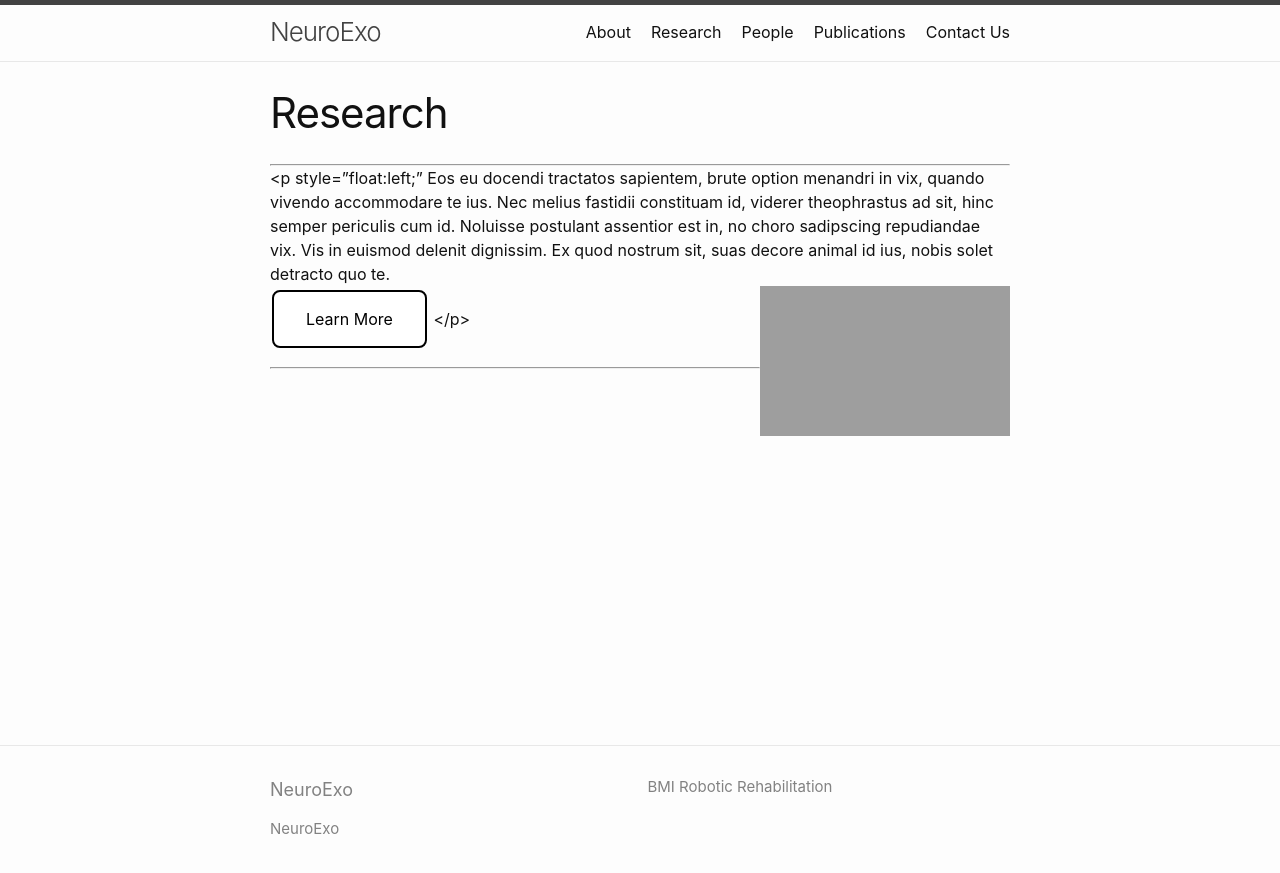
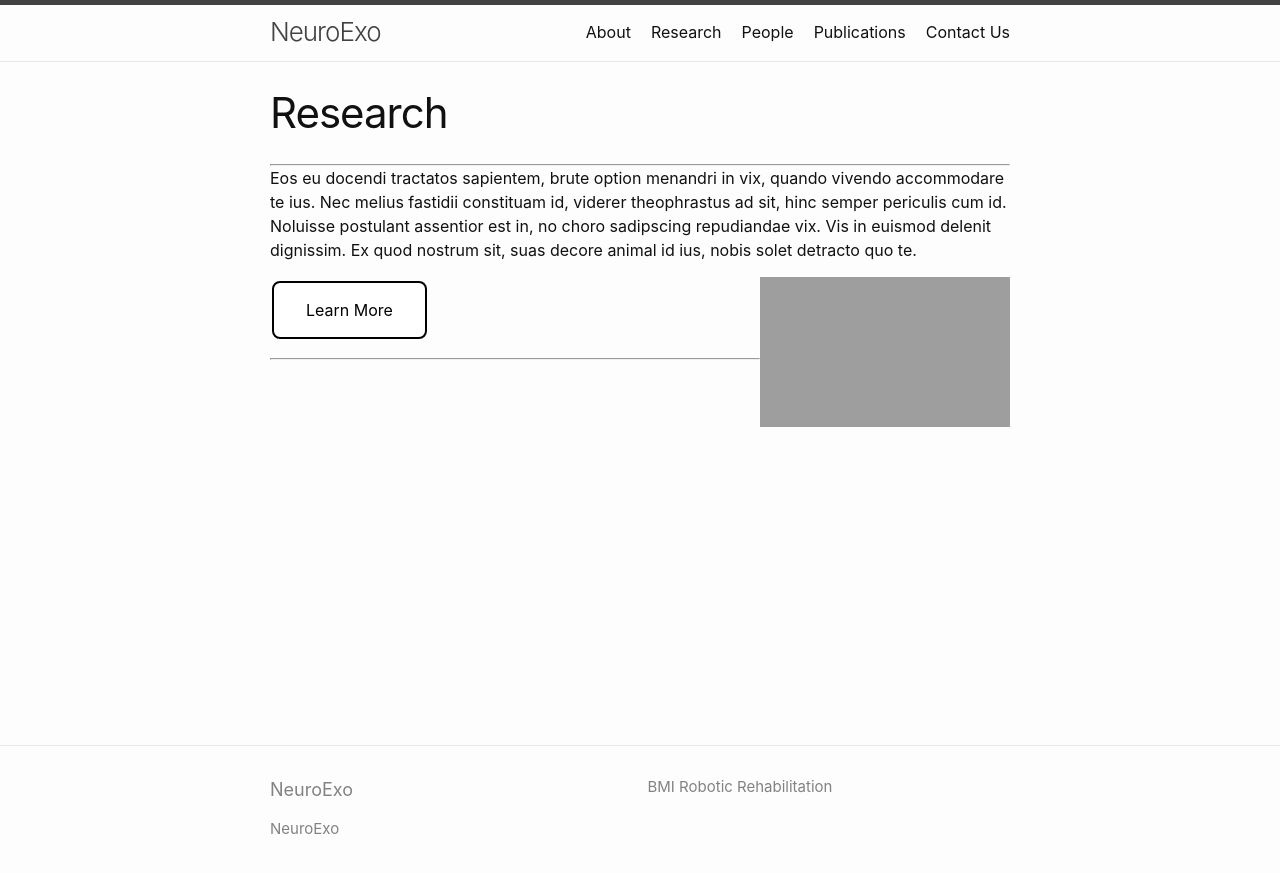
Before and after one commit to arcraik/neuroexo-website, a Jekyll site: the page built from research.md, in a window 1280 px wide. Shown: the top 873 px of the page. Built offline with Jekyll 4.4.1, drawn with Linux system fonts in a browser that asks for light colours; grey boxes are pictures that could not be loaded.

Commit message:
Update research.md

```diff
--- a/research.md
+++ b/research.md
@@ -3,9 +3,8 @@ layout: page
 title: Research
 ---
 <hr>
-<p style="float:left;" Eos eu docendi tractatos sapientem, brute option menandri in vix, quando vivendo accommodare te ius. Nec melius fastidii constituam id, viderer theophrastus ad sit, hinc semper periculis cum id. Noluisse postulant assentior est in, no choro sadipscing repudiandae vix. Vis in euismod delenit dignissim. Ex quod nostrum sit, suas decore animal id ius, nobis solet detracto quo te.
+<p style="float:left;"> Eos eu docendi tractatos sapientem, brute option menandri in vix, quando vivendo accommodare te ius. Nec melius fastidii constituam id, viderer theophrastus ad sit, hinc semper periculis cum id. Noluisse postulant assentior est in, no choro sadipscing repudiandae vix. Vis in euismod delenit dignissim. Ex quod nostrum sit, suas decore animal id ius, nobis solet detracto quo te.</p>
 <br>
 <a href="https://neuroexo.org" class="button" >Learn More</a>
 <img src="/assets/newfigure.png" alt="Test" align="right" height="150" width="250" />
-</p>
 <hr>
```
